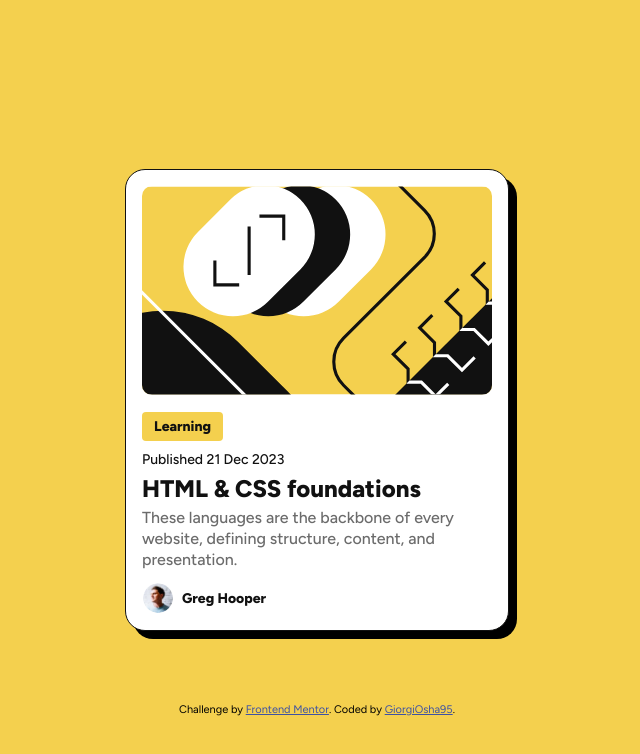
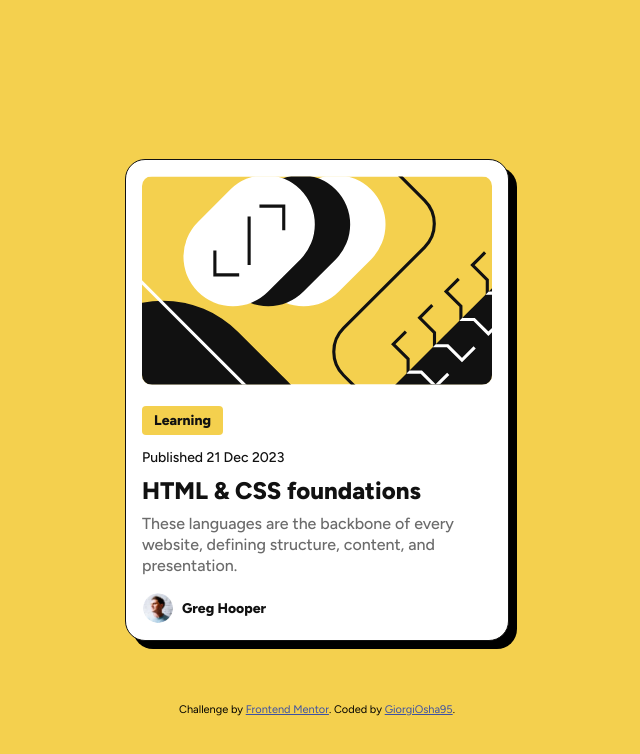
Before and after one commit to GiorgiOsha95/Blog-preview-card, a plain HTML site: page index.html in a window 1280 px wide. Shown: the whole page, without its empty margins (323-963 px from the left). Drawn offline with Linux system fonts and the light colour scheme.

Commit message:
Fix the spacing

```diff
--- a/assets/css/style.css
+++ b/assets/css/style.css
@@ -44,7 +44,7 @@
 	box-shadow: 8px 8px 0px 0px #000;
 	display: flex;
 	flex-direction: column;
-	row-gap: var(--spacing-l);
+	row-gap: var(--spacing-xl);
 }
 
 .card:hover {
@@ -68,7 +68,7 @@
 .card-body {
 	display: flex;
 	flex-direction: column;
-	row-gap: var(--spacing-m);
+	row-gap: var(--spacing-l);
 }
 
 .card-tag {
```
